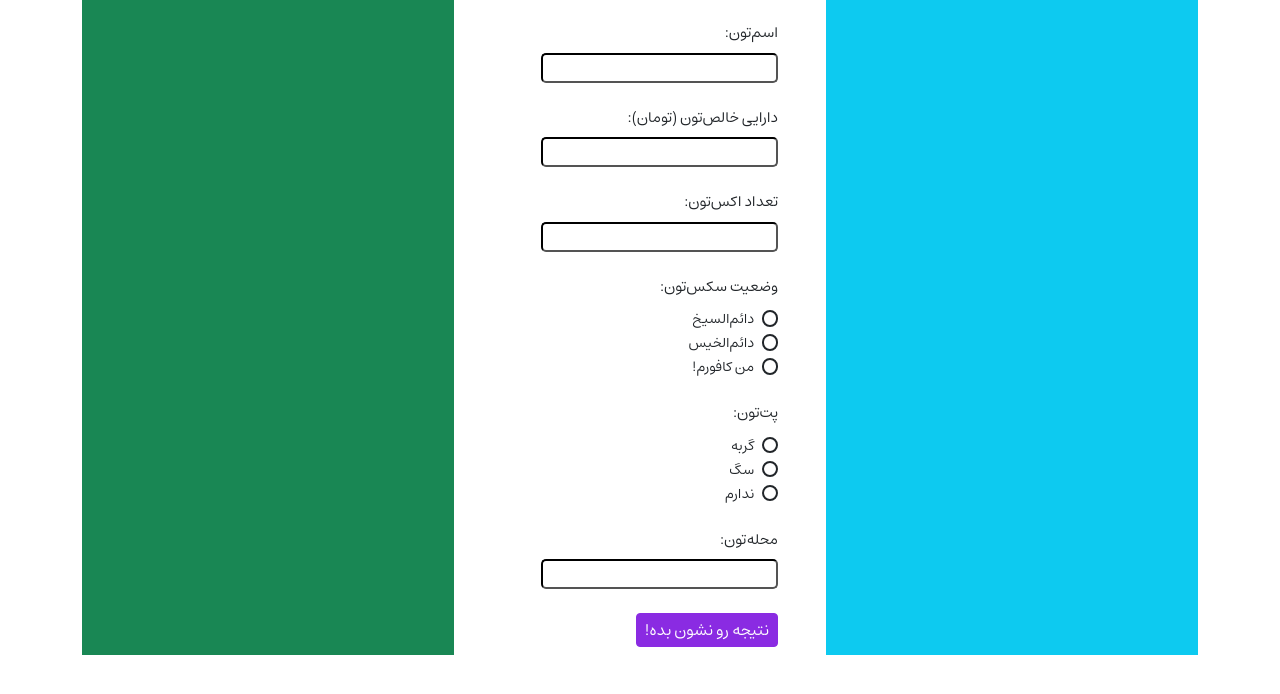
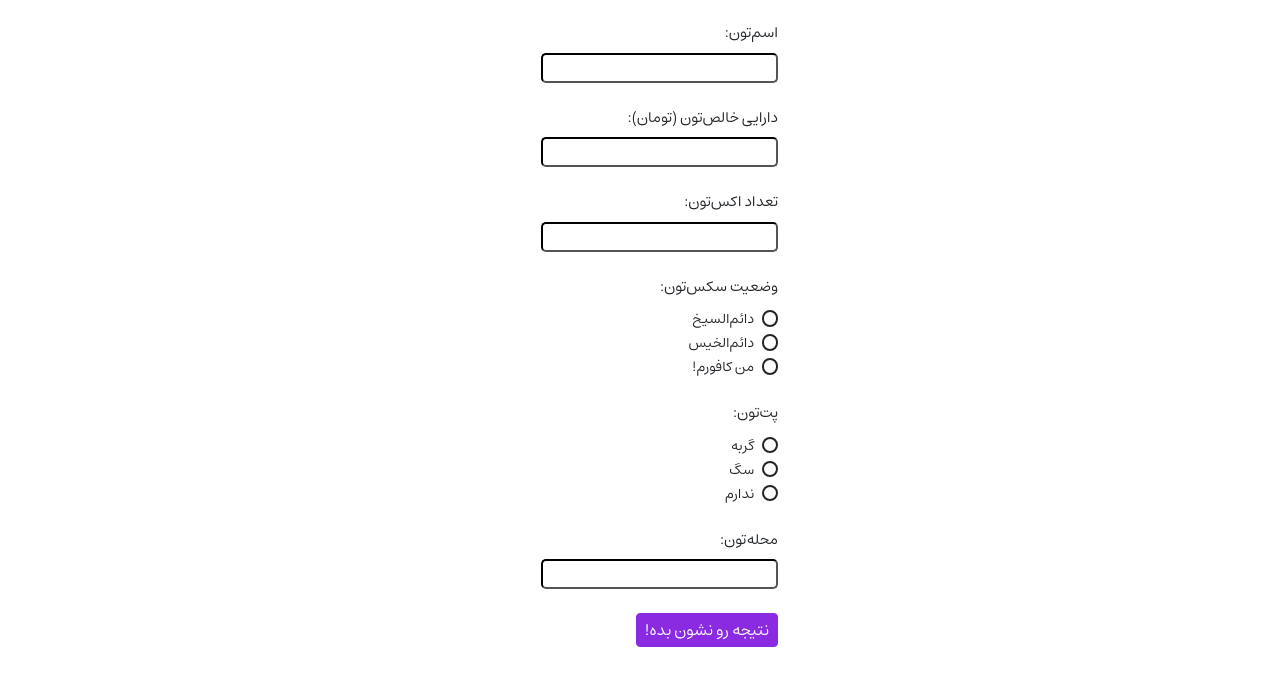
Before and after one commit to wordesigner/daterate, a Django app: page /form in a window 1280 px wide. Shown: the top 694 px of the page. Run offline with Django 5.2, Linux system fonts and the light colour scheme; some libraries are stand-ins or nearby versions; some web fonts are replaced.

Commit message:
Update beta.html

```diff
--- a/beta/templates/beta/beta.html
+++ b/beta/templates/beta/beta.html
@@ -14,7 +14,7 @@
 {% block main %}
     <div class="container">
         <div class="row">
-            <div class="col-sm-4 col-md-4 bg-info"></div>
+            <div class="col-sm-4 col-md-4"></div>
             <div class="col-sm-4 col-md-4">
                 <form class="form-main" method="POST" novalidate>  <!--novalidate attribute is necessary to kill off browser side validation to see Django custom errors-->
                     {% csrf_token %}
@@ -29,7 +29,7 @@
                     <button type="submit">نتیجه رو نشون بده!</button>
                 </form>
             </div>
-            <div class="col-sm-4 col-md-4 bg-success"></div>
+            <div class="col-sm-4 col-md-4"></div>
         </div>
     </div>
 {% endblock  %}
```
